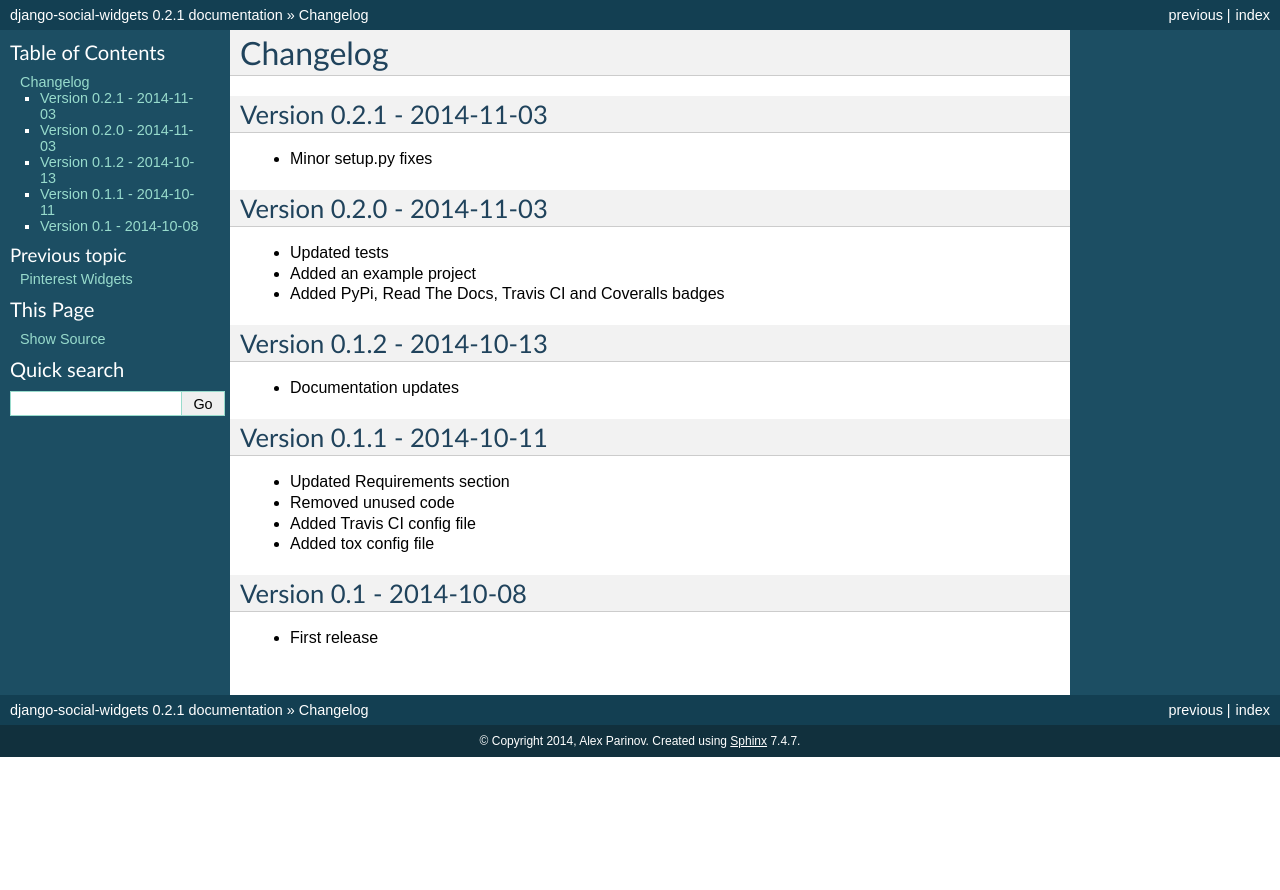
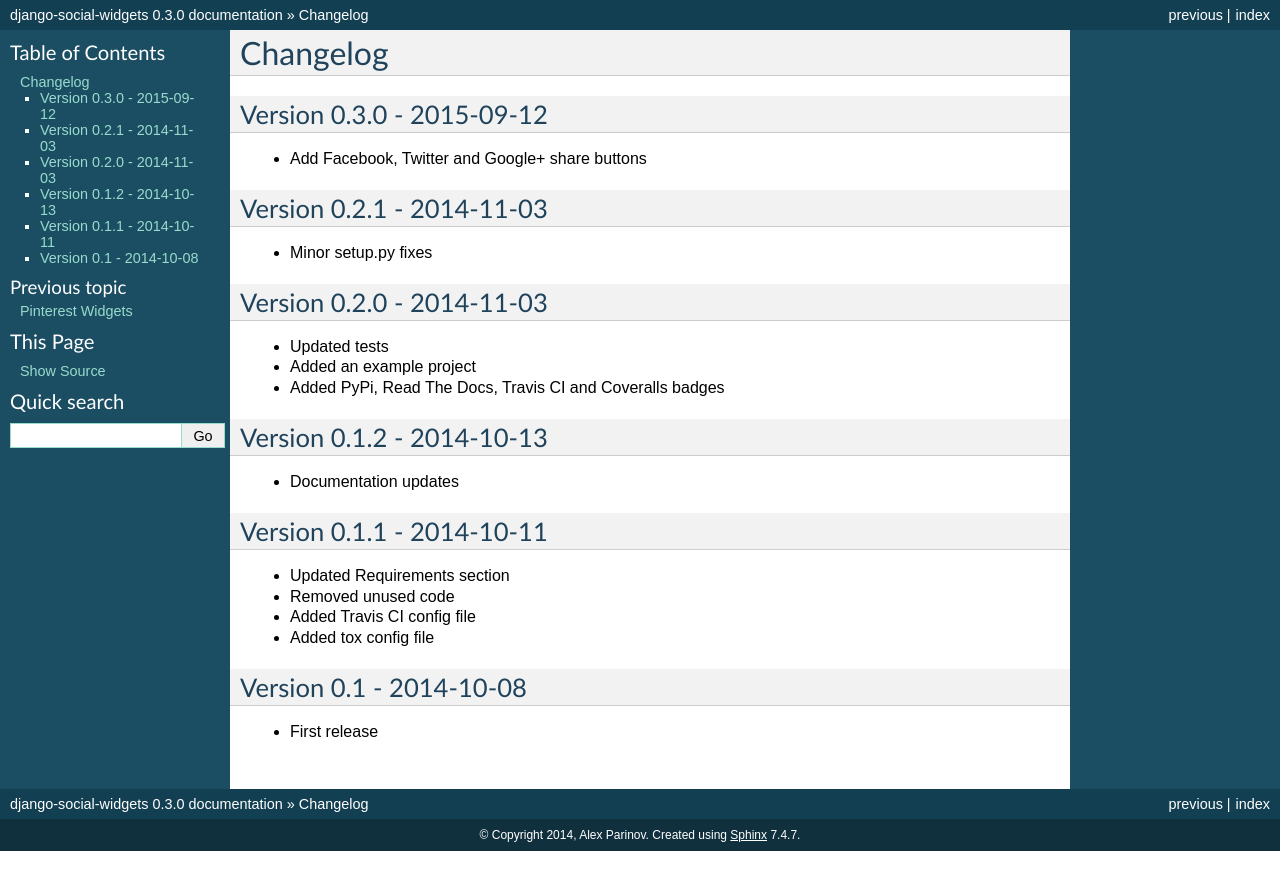
Before and after one commit to creafz/django-social-widgets, a Sphinx documentation site: the page built from docs/changelog.rst, in a window 1280 px wide. Shown: the top 890 px of the page. Built offline with Sphinx 7.4.7, drawn with Linux system fonts in a browser that asks for light colours.

Commit message:
Version 0.3.0

```diff
--- a/docs/changelog.rst
+++ b/docs/changelog.rst
@@ -1,5 +1,10 @@
 Changelog
 =========
+
+Version 0.3.0 - 2015-09-12
+--------------------------
+* Add Facebook, Twitter and Google+ share buttons
+
 
 Version 0.2.1 - 2014-11-03
 --------------------------
--- a/docs/conf.py
+++ b/docs/conf.py
@@ -51,9 +51,9 @@ copyright = u'2014, Alex Parinov'
 # built documents.
 #
 # The short X.Y version.
-version = '0.2.1'
+version = '0.3.0'
 # The full version, including alpha/beta/rc tags.
-release = '0.2.1'
+release = '0.3.0'
 
 # The language for content autogenerated by Sphinx. Refer to documentation
 # for a list of supported languages.
--- a/setup.py
+++ b/setup.py
@@ -8,7 +8,7 @@ os.chdir(os.path.normpath(os.path.join(os.path.abspath(__file__), os.pardir)))
 
 setup(
     name='django-social-widgets',
-    version='0.2.1',
+    version='0.3.0',
     packages=['social_widgets'],
     include_package_data=True,
     license='MIT License',
@@ -19,7 +19,7 @@ setup(
     keywords='Django, social network, template, facebook, twitter',
     url='https://github.com/creafz/django-social-widgets',
     download_url=
-    'https://github.com/creafz/django-social-widgets/tarball/0.2.1',
+    'https://github.com/creafz/django-social-widgets/tarball/0.3.0',
     author='Alex Parinov',
     author_email='creafz@gmail.com',
     classifiers=[
```
